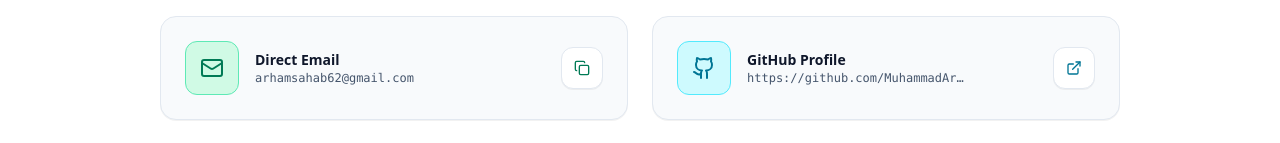
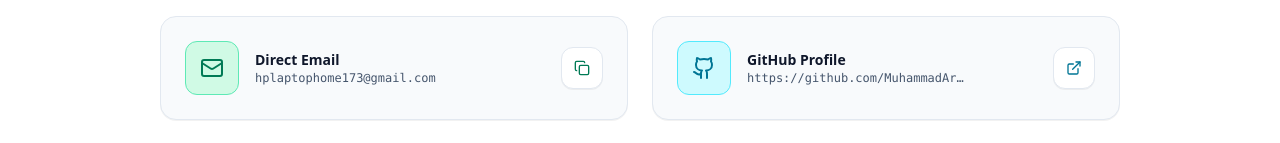
Before and after one commit to Arhamshahid-creator/Muhammad-Arham-shahid, a React (Vite) app: page / in a window 1280 px wide. Shown: the part 4131-4274 px from the top of the page. Built offline with nearby package versions, Linux system fonts and the light colour scheme.

Commit message:
feat: update primary contact email address
Update the default contact email to hplaptophome173@gmail.com and ensure existing user profiles are migrated to the new address.

```diff
--- a/src/App.tsx
+++ b/src/App.tsx
@@ -16,9 +16,17 @@ export default function App() {
       const saved = localStorage.getItem('arsgroup_profile_v1');
       if (saved) {
         const parsed = JSON.parse(saved);
+        const contactEmail = (!parsed.contact?.email || parsed.contact?.email === 'arhamsahab62@gmail.com')
+          ? initialProfile.contact.email
+          : parsed.contact.email;
         return {
           ...initialProfile,
           ...parsed,
+          contact: {
+            ...initialProfile.contact,
+            ...parsed.contact,
+            email: contactEmail,
+          },
           avatar: (parsed.avatar && !parsed.avatar.includes('profile_avatar_')) ? parsed.avatar : initialProfile.avatar,
           heroBg: parsed.heroBg || initialProfile.heroBg,
           theme: parsed.theme || 'clean-minimal',
--- a/src/components/LinkEditorModal.tsx
+++ b/src/components/LinkEditorModal.tsx
@@ -103,7 +103,7 @@ export const LinkEditorModal: React.FC<LinkEditorModalProps> = ({
               type="email"
               value={email}
               onChange={(e) => setEmail(e.target.value)}
-              placeholder="arhamsahab62@gmail.com"
+              placeholder="hplaptophome173@gmail.com"
               className="w-full px-3 py-2.5 rounded-xl bg-slate-950 border border-slate-800 text-white focus:outline-none focus:border-indigo-500"
             />
           </div>
--- a/src/data/profileData.ts
+++ b/src/data/profileData.ts
@@ -18,7 +18,7 @@ export const initialProfile: DeveloperProfile = {
     bio: "Passionate developer dedicated to architecting scalable frontend applications, high-performance PWAs, and intuitive utility tools. Leading digital craft under the ARSGROUP brand entity."
   },
   contact: {
-    email: "arhamsahab62@gmail.com",
+    email: "hplaptophome173@gmail.com",
     github: "https://github.com/MuhammadArhamShahid",
     portfolioUrl: "https://arsgroup-portfolio.vercel.app",
     location: "Pakistan / Remote"
```
